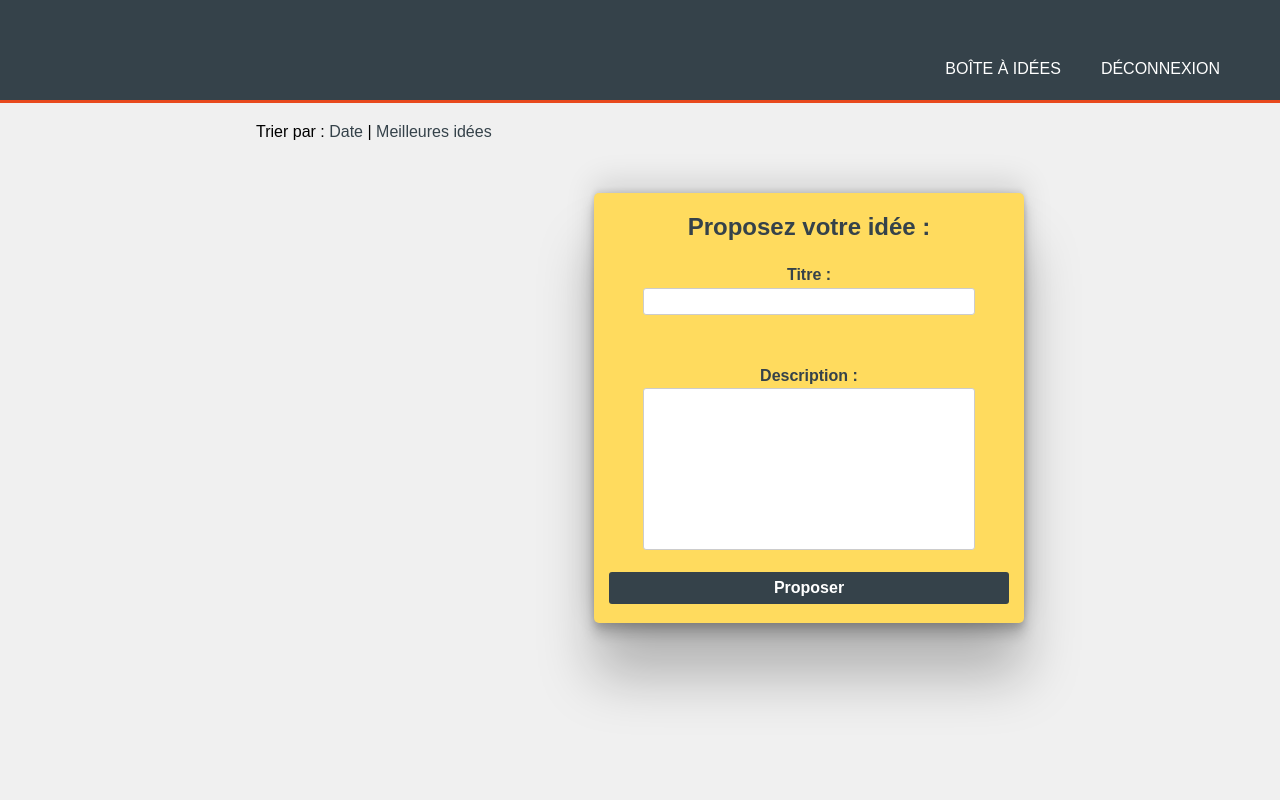
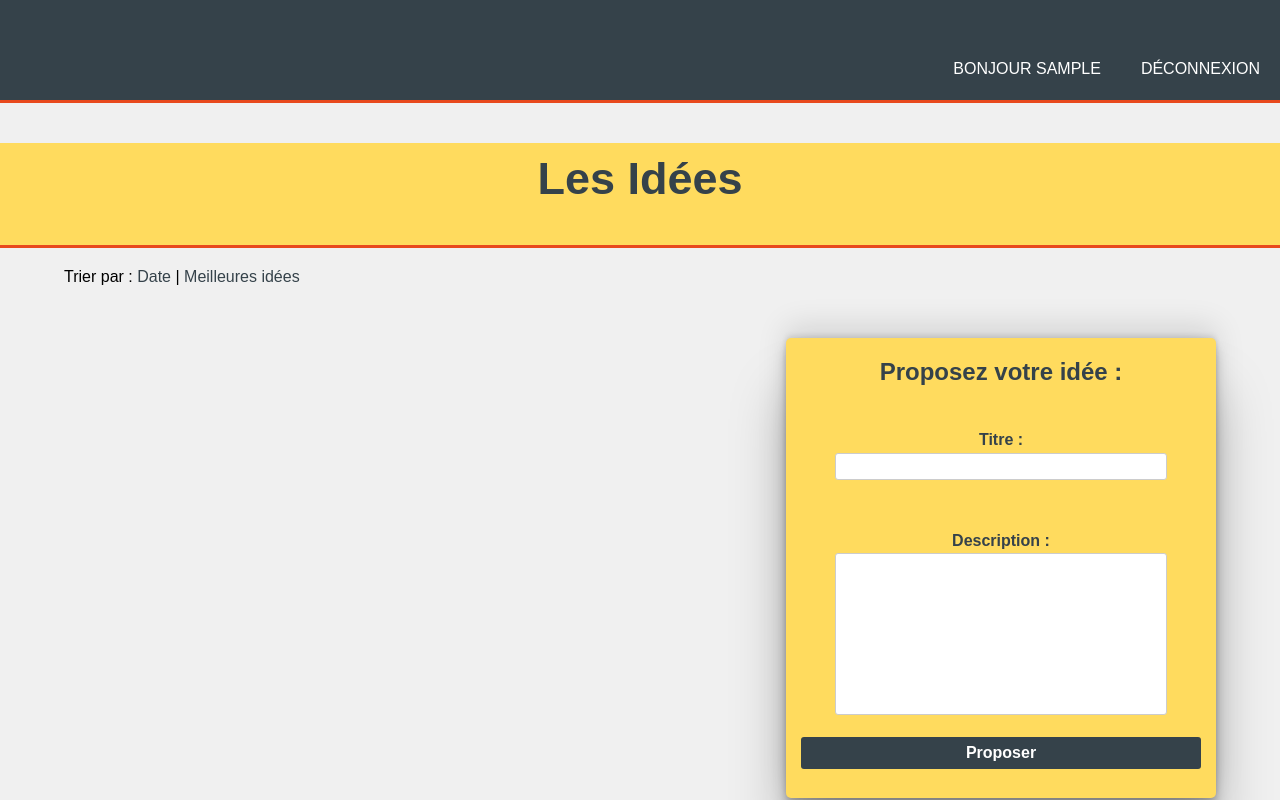
Before and after one commit to ForskyOnly/idea_box_django, a Django app: page / in a window 1280 px wide. Run offline with Django 4.2, Linux system fonts and the light colour scheme; the visitor is signed in with stand-in values (Sample User, id 1); data that the repository does not hold is empty.

Commit message:
bugfixed

```diff
--- a/idea_box/main/admin.py
+++ b/idea_box/main/admin.py
@@ -1,3 +1,7 @@
 from django.contrib import admin
 from django.contrib.auth.admin import UserAdmin
 from django.contrib.auth.models import User
+from .models import Vote, Idea
+
+admin.site.register(Vote)
+admin.site.register(Idea)
--- a/idea_box/main/templates/main/home.html
+++ b/idea_box/main/templates/main/home.html
@@ -1,4 +1,11 @@
 {% extends 'base.html' %}
+
+
+{% block entete %}
+<div class="entete">
+    <h1 class="idbox">Les Idées </h1>
+</div>
+{% endblock entete %}
 
 {% block content %}
 <div class="sorting">
@@ -14,10 +21,7 @@
     <div class="ideas">
         {% for idea in ideas %}
             <div class="idea">
-                <h3>{{ idea.title }}</h3>
                 <p>{{ idea.description }}</p>
-                <p>Proposé(e) par {{ idea.user.username }}</p>
-                <p>Le: {{ idea.date|date:"d F Y" }}</p>
                 <div class="votes">
                     {% if request.user.is_authenticated %}
                         <form method="post">
@@ -26,6 +30,7 @@
                             <input type="hidden" name="vote_type" value="UP">
                             <button type="submit"> 👍 ({{ idea.good }})</button>
                         </form>
+                        <p id="userinfo">Par {{ idea.user.username }} le {{ idea.date|date:"d F Y" }}</p>
                         <form method="post">
                             {% csrf_token %}
                             <input type="hidden" name="idea_id" value="{{ idea.id }}">
--- a/idea_box/main/views.py
+++ b/idea_box/main/views.py
@@ -28,7 +28,6 @@ def home_page(request):
         if vote_type and idea_id:
             idea = get_object_or_404(Idea, pk=idea_id)
             user_vote = Vote.objects.filter(user=request.user, idea=idea).first()
-
             if user_vote:
                 if user_vote.vote != vote_type:
                     if vote_type == "UP":
--- a/idea_box/static/css/home.css
+++ b/idea_box/static/css/home.css
@@ -7,7 +7,7 @@ body {
 }
 
 main {
-    width: 60%;
+    width: 90%;
     margin: auto;
 }
 
@@ -48,23 +48,10 @@ header li {
     padding: 0 20px 0 20px;
 }
 
-header #branding {
-    float: left;
-}
-
-header #branding h1 {
-    margin: 0;
-}
 
 header nav {
     float: right;
     margin-top: 10px;
-}
-
-header .highlight,
-header .current a {
-    color: #e8491d;
-    font-weight: bold;
 }
 
 header a:hover {
@@ -107,6 +94,8 @@ header a:hover {
 
 form {
     display: inline;
+    margin-top: 20px;
+
 }
 
 button {
@@ -130,6 +119,23 @@ a {
     color: #35424a;
     text-decoration: none;
 }
+#userinfo{
+    padding-top: 30px;
+    margin: 0px;
+    font-size: 14px;
+}
+.entete{
+    margin-top: 40px;
+    background-color: #ffdb5e     ;
+    border-bottom: #e8491d  3px solid;
+    justify-content: center;
+}
+.idbox{
+    text-align: center;
+    color: #35424a;
+    font-size: 45px;
+    font-weight: bold;
+}
 
 a:hover,
 a:focus {
@@ -143,7 +149,7 @@ a:focus {
     box-shadow: rgba(0, 0, 0, 0.25) 0px 54px 55px, rgba(0, 0, 0, 0.12) 0px -12px 30px, rgba(0, 0, 0, 0.12) 0px 4px 6px, rgba(0, 0, 0, 0.17) 0px 12px 13px, rgba(0, 0, 0, 0.09) 0px -3px 5px;
     width: 100%;
     max-width: 400px;
-    height: 400px;
+    height: 430px;
     margin-top: 2rem;
 }
 
--- a/idea_box/templates/base.html
+++ b/idea_box/templates/base.html
@@ -1,9 +1,7 @@
-
 {% load static %}
 <!DOCTYPE html>
-
+<html>
 <head>
-
     <meta charset="UTF-8">
     <meta http-equiv="X-UA-Compatible" content="IE=edge">
     <meta name="viewport" content="width=device-width, initial-scale=1.0">
@@ -11,19 +9,15 @@
     <link rel="stylesheet" href="{% static 'css/signup.css' %}">
     <link rel="stylesheet" href="{% static 'css/home.css' %}">
     <link rel="stylesheet" href="{% static 'css/login.css' %}">
-
-
 </head>
-
-
 
 <body>
     <header>
         <nav>
             <ul>
-                <li><a href="{% url 'home' %}">Boîte à idées </a></li>
-                    {% if user.is_authenticated %}
-                    <li></li>
+                       {% if user.is_authenticated %}
+                <li><a href="{% url 'home' %}">Bonjour {{ user.username}}</a></li>
+
                     {% else %}
                 <li><a href="{% url 'signup' %}">S'inscrire</a></li>
                     {% endif %}
@@ -32,16 +26,17 @@
                 {% else %}
                     <a href="{% url 'login' %}">Connexion</a>
                 {% endif %}
-                    </li>
+                </li>
 
             </ul>
         </nav>
     </header>
 
+   {% block entete %}
+   {% endblock entete %}
     <main>
             {% block content %}{% endblock content %}
     </main>
 
-
 </body>
 </html>
--- a/idea_box/templates/registration/signup.html
+++ b/idea_box/templates/registration/signup.html
@@ -7,7 +7,7 @@
     <form method="post">
         {% csrf_token %}
         {{form}}
-        <button type="submit" class="btn btn-primary">Submit</button>
+        <button type="submit" class="btn btn-primary">S'inscrire</button>
     </form>
 
 </div>
```
Also changed, not shown: 2 other files.
